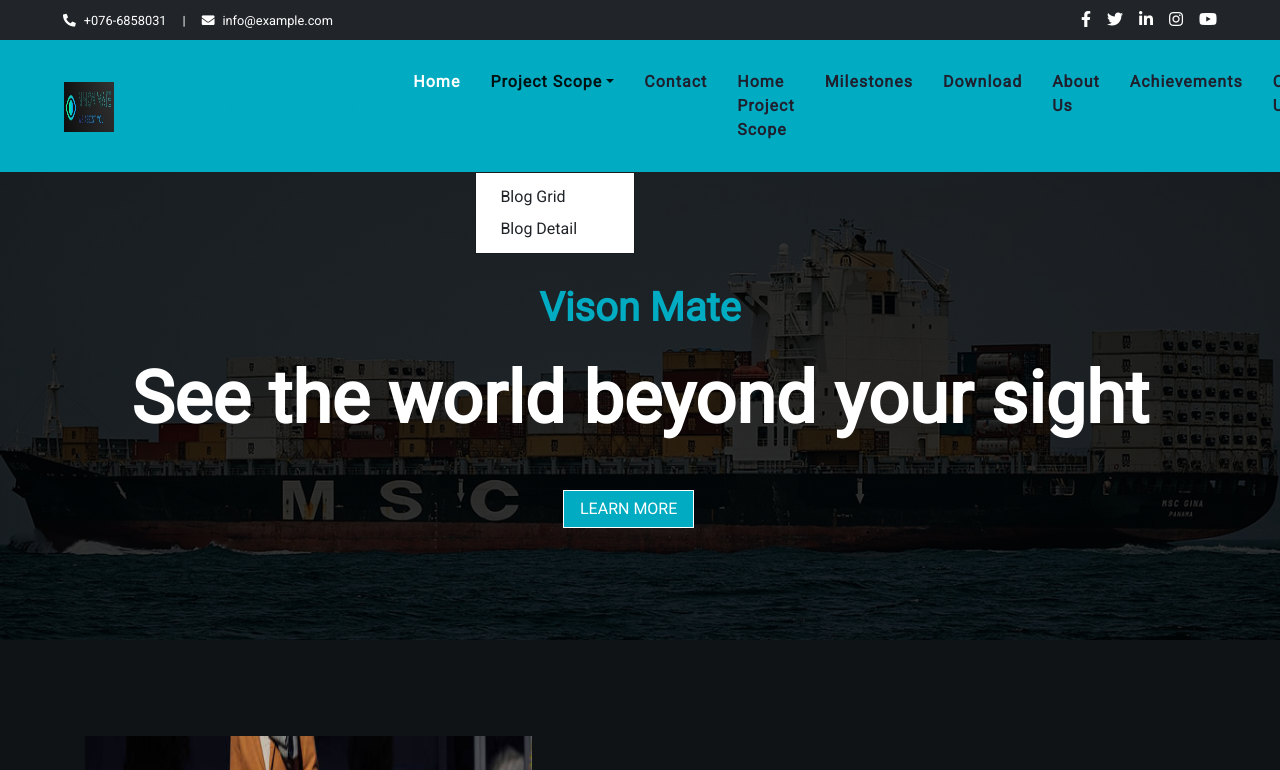
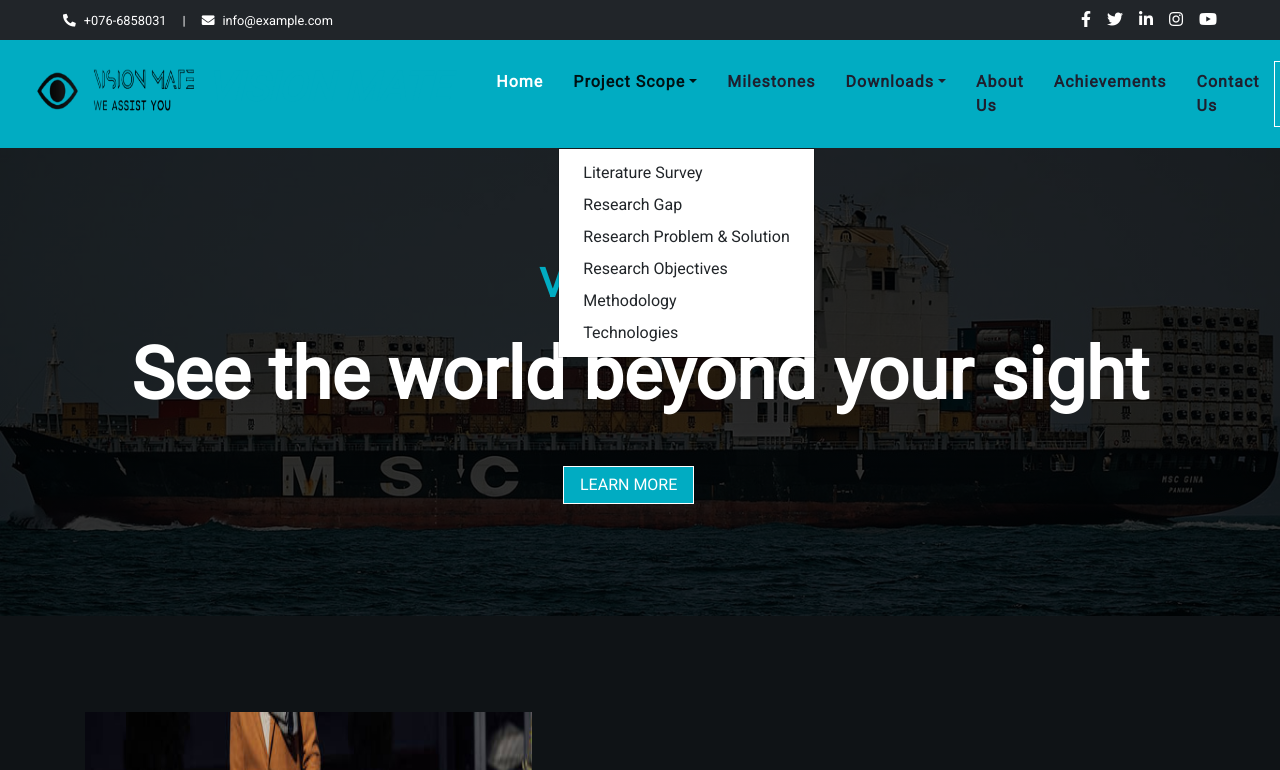
Before and after one commit to AchiniPramoda/PP2WebApp, a plain HTML site: page index.html in a window 1280 px wide. Both pictures are taken after a click on the link "Project Scope". Shown: the top 770 px of the page. Drawn offline with nearby package versions, Linux system fonts and the light colour scheme.

Commit message:
navigeter logo effect

```diff
--- a/css/technologies.css
+++ b/css/technologies.css
@@ -1,36 +1,51 @@
+@keyframes flip-with-rotate-logo {
+    0% {
+        transform: rotateY(0deg);
+    }
 
+    100% {
+        transform: rotateY(360deg);
+    }
+}
+
+.flip-with-rotate-logo {
+    animation: flip-with-rotate-logo 4s linear infinite;
+}
 
 .imgT {
-    width:20%;
+    width: 20%;
     height: 100%;
-    object-fit:cover;
+    object-fit: cover;
 
-    -webkit-box-reflect:below 2px linear-gradient(transparent, transparent, rgba(239, 236, 236, 0.267));
+    -webkit-box-reflect: below 2px linear-gradient(transparent, transparent, rgba(239, 236, 236, 0.267));
 
-    transform-origin:center;
-    transform:perspective(800px) rotateY(25deg);
-    transition:0.5s;
+    transform-origin: center;
+    transform: perspective(800px) rotateY(25deg);
+    transition: 0.5s;
 }
+
 .containerT {
-    max-width:450px;
-    max-height:400px;
+    max-width: 450px;
+    max-height: 400px;
     margin-bottom: 50px;
     margin-bottom: 50px;
-    display:flex;
-    justify-content:center;
-    align-items:center;
-    gap:5px;
+    display: flex;
+    justify-content: center;
+    align-items: center;
+    gap: 5px;
 
 }
 
 .containerT:hover .imgT {
-    opacity:0.3;
+    opacity: 0.3;
 }
+
 .containerT .imgT:hover {
-    transform:perspective(800px)       rotateY(0deg);
-    opacity:1;
+    transform: perspective(800px) rotateY(0deg);
+    opacity: 1;
 }
-  .h6T{
 
-    margin-right:70px ;
+.h6T {
+
+    margin-right: 70px;
 }
--- a/index.html
+++ b/index.html
@@ -66,36 +66,39 @@
 
     <!-- Navbar Start -->
     <div class="container-fluid p-0">
-        <nav class="navbar navbar-expand-lg bg-light navbar-light py-3 py-lg-0 px-lg-5">
+        <nav class="navbar navbar-expand-lg bg-light navbar-light py-3 py-lg-0 px-lg-3">
             <a href="index.html" class="navbar-brand ml-lg-3">
-                <!-- Adjust the width and height as needed -->
-                <h1 class="m-0 display-5 text-uppercase text-primary">
-                    <img src="./gfgvhb.png" alt="Faster Logo" width="50" height="50">
-                    </i>Vision Mate
+                <h1 class=" display-5 text-uppercase text-primary">
+                    <img src="./img/nave_logo.png" class="flip-with-rotate-logo " alt="Faster Logo" width="50" height="50">
+                    <img src="./img/nave_logo-itel.png" alt="Faster Logo" width="105" height="50">
+                    <i>Vision Mate</i>
                 </h1>
             </a>
-
             <button type="button" class="navbar-toggler" data-toggle="collapse" data-target="#navbarCollapse">
                 <span class="navbar-toggler-icon"></span>
             </button>
             <div class="collapse navbar-collapse justify-content-between px-lg-3" id="navbarCollapse">
                 <div class="navbar-nav m-auto py-0">
                     <a href="index.html" class="nav-item nav-link active">Home</a>
-                    <!-- <a href="about.html" class="nav-item nav-link">About</a> -->
-                    <!-- <a href="service.html" class="nav-item nav-link">Service</a>
-                    <a href="price.html" class="nav-item nav-link">Price</a> -->
                     <div class="nav-item dropdown">
                         <a href="#" class="nav-link dropdown-toggle" data-toggle="dropdown">Project Scope</a>
                         <div class="dropdown-menu rounded-0 m-0">
-                            <a href="blog.html" class="dropdown-item">Blog Grid</a>
-                            <a href="single.html" class="dropdown-item">Blog Detail</a>
+                            <a href="blog.html" class="dropdown-item">Literature Survey</a>
+                            <a href="single.html" class="dropdown-item">Research Gap</a>
+                            <a href="blog.html" class="dropdown-item">Research Problem & Solution</a>
+                            <a href="single.html" class="dropdown-item">Research Objectives</a>
+                            <a href="blog.html" class="dropdown-item">Methodology</a>
+                            <a href="single.html" class="dropdown-item">Technologies</a>
                         </div>
                     </div>
-                    <a href="contact.html" class="nav-item nav-link">Contact</a>
-                    <!-- Additional Navigation Items -->
-                    <a href="home.html" class="nav-item nav-link">Home Project Scope</a>
                     <a href="milestones.html" class="nav-item nav-link">Milestones</a>
-                    <a href="download.html" class="nav-item nav-link">Download</a>
+                    <div class="nav-item dropdown">
+                        <a href="#" class="nav-link dropdown-toggle" data-toggle="dropdown">Downloads</a>
+                        <div class="dropdown-menu rounded-0 m-0">
+                            <a href="blog.html" class="dropdown-item">Documents</a>
+                            <a href="single.html" class="dropdown-item">Presentations</a>
+                        </div>
+                    </div>
                     <a href="aboutus.html" class="nav-item nav-link">About Us</a>
                     <a href="achievements.html" class="nav-item nav-link">Achievements</a>
                     <a href="contactus.html" class="nav-item nav-link">Contact Us</a>
@@ -105,6 +108,7 @@
         </nav>
     </div>
     <!-- Navbar End -->
+
     <!-- Header Start -->
     <div class="jumbotron jumbotron-fluid mb-5">
         <div class="container text-center py-5">
```
Also changed, not shown: technologies.html (+2 -0 lines), img/gfgvhb.png (renamed from gfgvhb.png), img/nave_logo-itel.png (added), img/nave_logo.png (added). Lines whose indentation alone changed are shown as unchanged.
